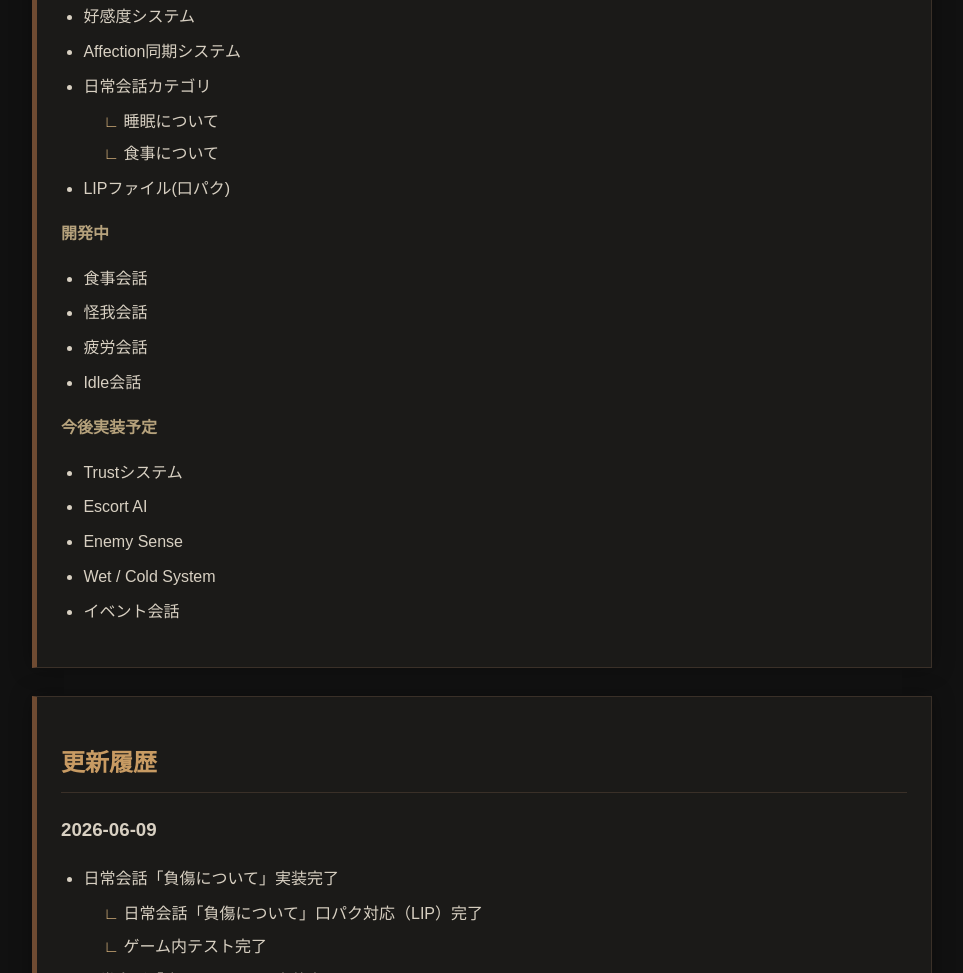
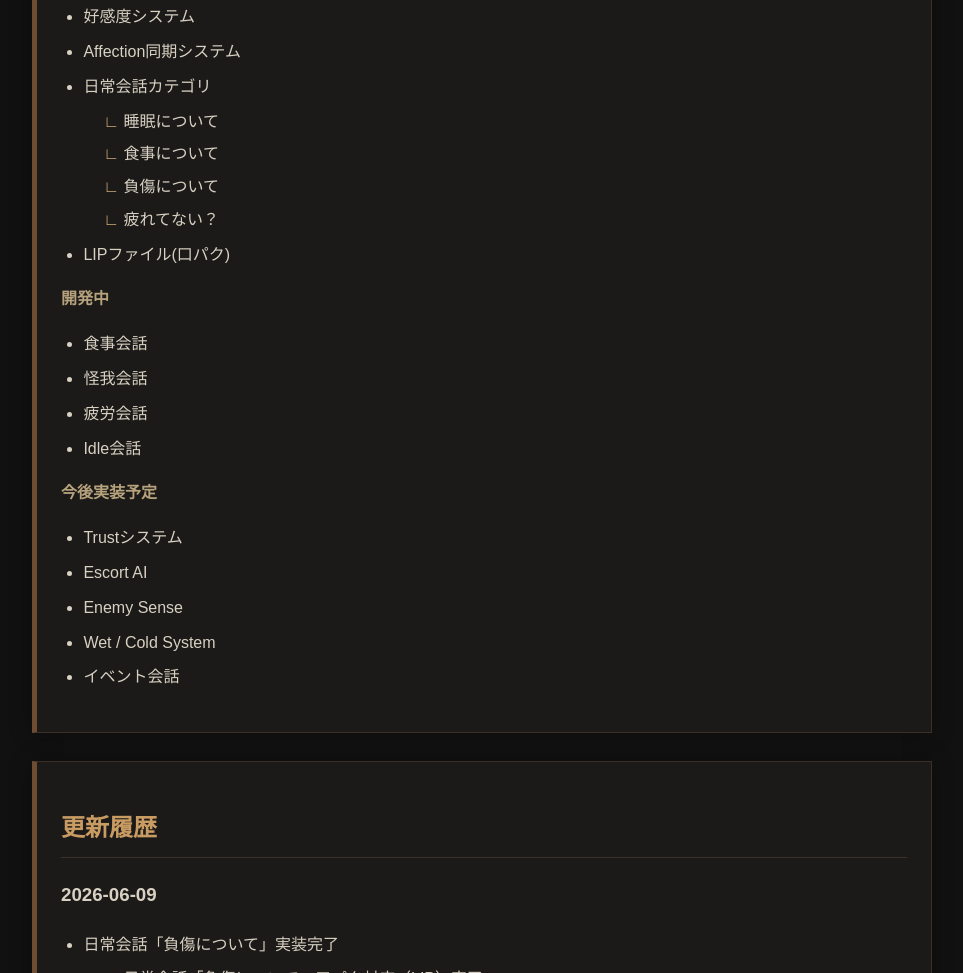
Before and after one commit to hidamarikoneko6446-gif/charon-romance-mod, a plain HTML site: page index.html in a window 1280 px wide. Shown: the part 735-1708 px from the top of the page, without its empty margins (158-1121 px from the left). Drawn offline with Linux system fonts and the light colour scheme.

Commit message:
Update index.html

```diff
--- a/index.html
+++ b/index.html
@@ -126,6 +126,8 @@
   <ul class="sub-list">
     <li>睡眠について</li>
     <li>食事について</li>
+    <li>負傷について</li>
+    <li>疲れてない？</li>
   </ul>
 </li>
       <li>LIPファイル(口パク)</li>
```
